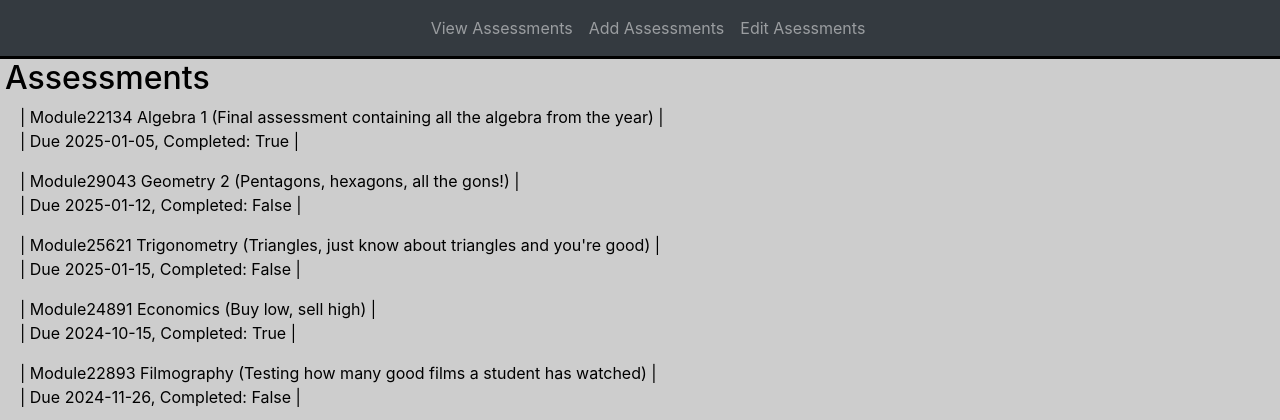
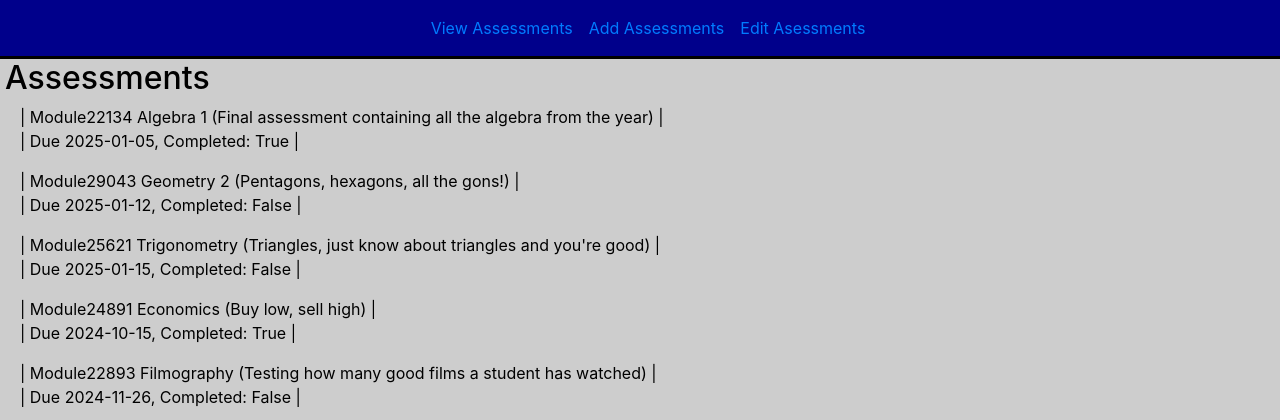
Before and after one commit to RufusJKM/webApplicationDevelopment, a Flask app: page / in a window 1280 px wide. Shown: the top 420 px of the page. Run offline with Flask 3, Linux system fonts and the light colour scheme; some libraries are stand-ins or nearby versions.

Commit message:
Changed colour of navbar

```diff
--- a/Coursework_1/app/static/assessmentStyleSheet.css
+++ b/Coursework_1/app/static/assessmentStyleSheet.css
@@ -3,7 +3,11 @@ nav {
     border: 3px double #000000;
     border-style: none none solid none;
     text-align: center;
-    color: black;
+    background-color: #00008B;
+}
+
+#nav-item {
+    color: white;
 }
 
 /* General page styling */
--- a/Coursework_1/app/templates/base.html
+++ b/Coursework_1/app/templates/base.html
@@ -21,7 +21,7 @@
     </head>
     <body>
       <!-- Creates the navigation bar for the other views -->
-      <nav class="navbar navbar-expand-sm navbar-dark bg-dark">
+      <nav class="navbar navbar-expand-sm">
         <a class="navbar-brand" href="#"></a>
         <button class="navbar-toggler" type="button" data-toggle="collapse" data-target="#navbarSupportedContent" aria-controls="navbarSupportedContent" aria-expanded="false" aria-label="Toggle navigation">
           <span class="navbar-toggler-icon"></span>
```
